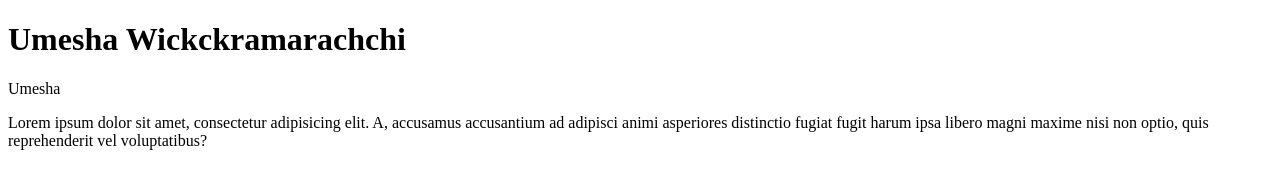
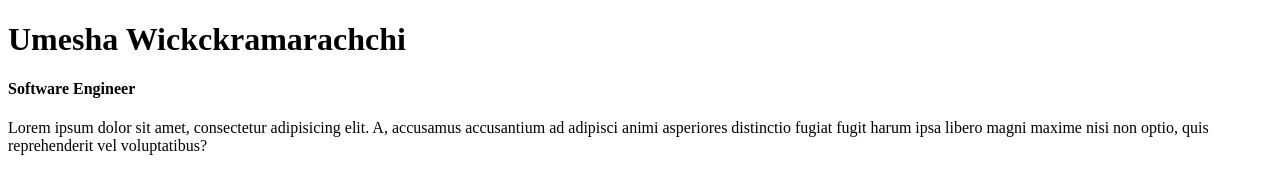
Before and after one commit to UmeshaWickramarachchi/MyPortfolio, a plain HTML site: page index.html in a window 1280 px wide. Drawn offline with Linux system fonts and the light colour scheme.

Commit message:
sub topic

```diff
--- a/index.html
+++ b/index.html
@@ -6,7 +6,7 @@
 </head>
 <body>
 <h1>Umesha Wickckramarachchi</h1>
-<h>Umesha</h>
+<h4>Software Engineer</h4>
 <p>Lorem ipsum dolor sit amet, consectetur adipisicing elit. A, accusamus accusantium ad adipisci animi asperiores distinctio fugiat fugit harum ipsa libero magni maxime nisi non optio, quis reprehenderit vel voluptatibus?</p>
 
 </body>
```
